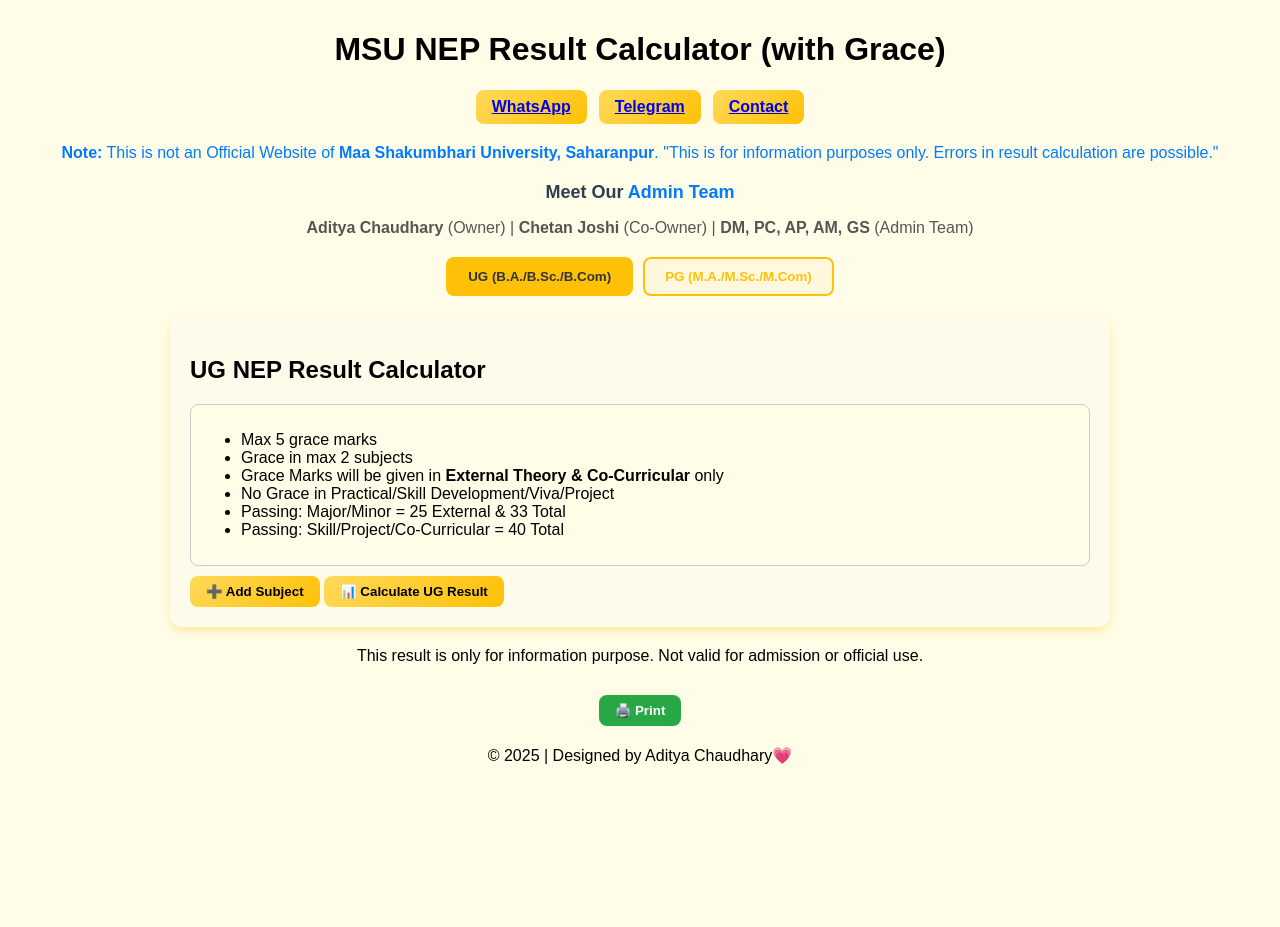
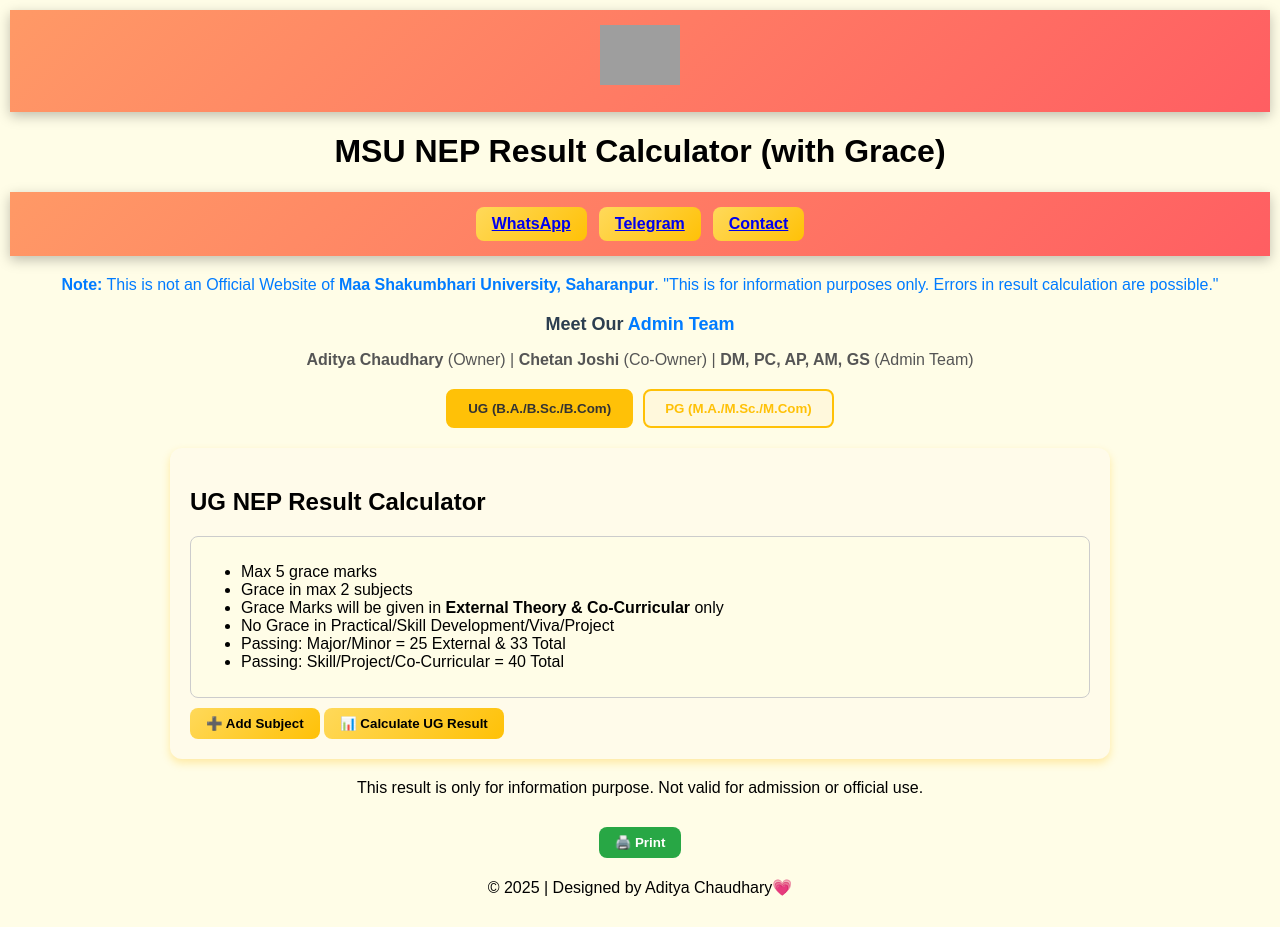
Before and after one commit to universityupdates08/MSU, a plain HTML site: page index.html in a window 1280 px wide. Before the commit the page ends 800 px from the top, so only its background shows below. Drawn offline with Linux system fonts and the light colour scheme; grey boxes are pictures that could not be loaded.

Commit message:
Update index.html

```diff
--- a/index.html
+++ b/index.html
@@ -5,6 +5,26 @@
 <meta name="viewport" content="width=device-width, initial-scale=1.0">
 <title>MSU NEP Result Calculator (with Grace)</title>
 <style>
+
+/* === Header === */
+header {
+  text-align: center;
+  padding: 15px;
+  background: linear-gradient(135deg, #ff9966, #ff5e62);
+  color: white;
+  box-shadow: 0 4px 12px rgba(0,0,0,0.25);
+}
+header img {
+  height: 60px;
+  margin-bottom: 8px;
+}
+header h1 {
+  margin: 5px 0;
+  font-size: 28px;
+  font-weight: bold;
+  text-shadow: 2px 2px 5px rgba(0,0,0,0.3);
+}
+
 body { font-family: Arial, sans-serif; background:#fffde7; margin:0; padding:10px; }
 .tabs { display:flex; justify-content:center; margin:20px 0; }
 .tab-btn { background:#fff8dc; border:2px solid #FFC107; color:#FFC107; padding:10px 20px; margin:0 5px; border-radius:8px; font-weight:bold; cursor:pointer; }
@@ -25,6 +45,11 @@ body { font-family: Arial, sans-serif; background:#fffde7; margin:0; padding:10p
 </style>
 </head>
 <body>
+
+  <!-- HEADER -->
+<header>
+  <img src="https://i.ibb.co/nMC0877T/UNIVERSITY-UPDATES-LOGO-removebg-preview.png" alt="Calculator Logo">
+</header>
 
 <h1 style="text-align:center">MSU NEP Result Calculator (with Grace)</h1>
 
```
